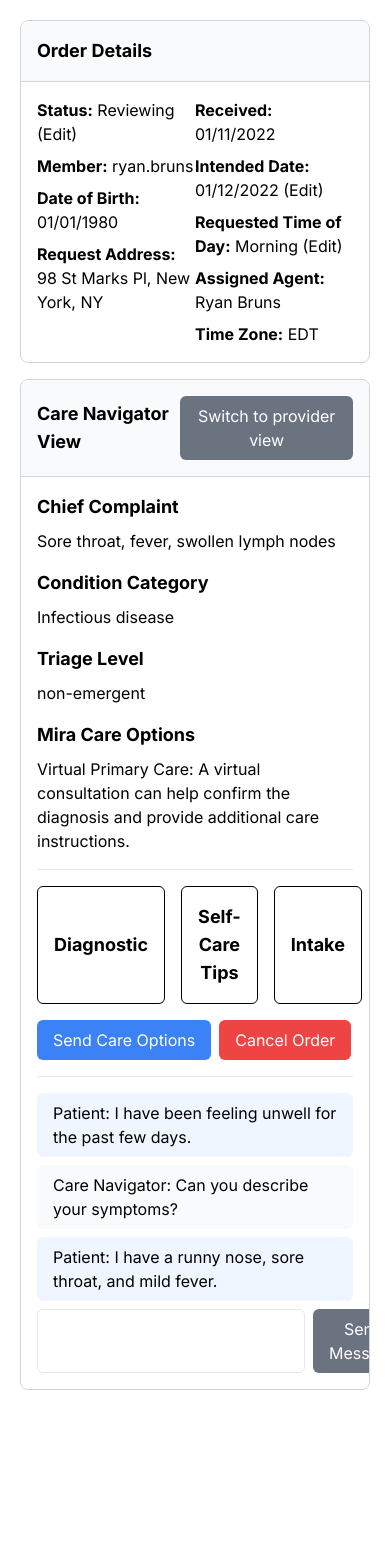
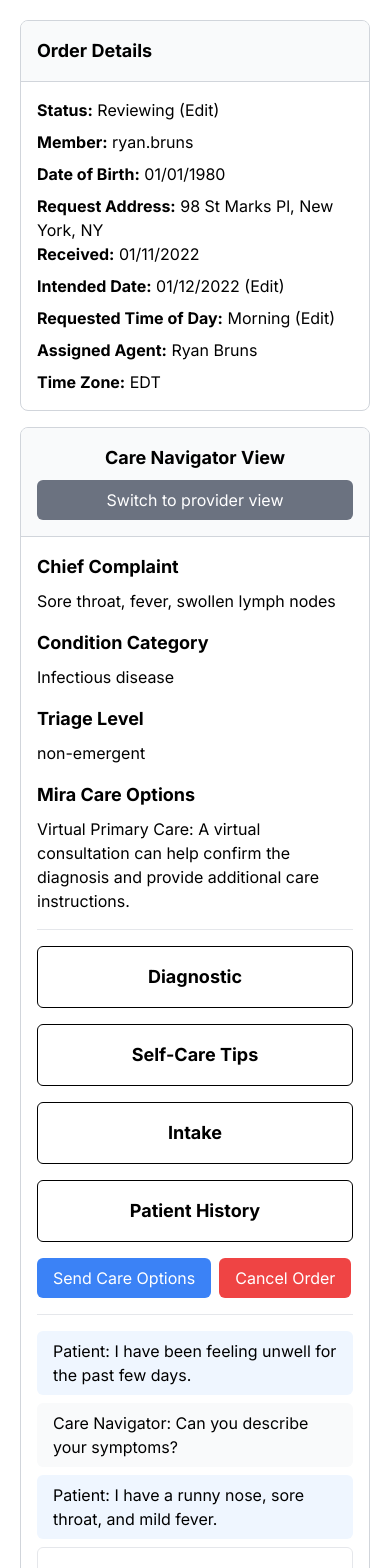
Before and after one commit to eduramme/order-page-project, a Next.js app: page /order in a window 390 px wide. Shown: the top 1568 px of the page. Before the commit the page ends 1410 px from the top, so only its background shows below. Built offline with nearby package versions, Linux system fonts and the light colour scheme.

Commit message:
responsive design

```diff
--- a/components/molecules/ChatComponent.tsx
+++ b/components/molecules/ChatComponent.tsx
@@ -10,7 +10,7 @@ export const ChatComponent = () => {
       <div className="px-4 py-2 bg-blue-50 rounded-md">
         Patient: I have a runny nose, sore throat, and mild fever.
       </div>
-      <div className="flex gap-2">
+      <div className="flex gap-2 flex-col sm:flex-row">
         <input
           className="flex-grow border-gray-200 border py-2 px-4 rounded-md"
           type="text"
--- a/components/organisms/CareNavigatorViewContent.tsx
+++ b/components/organisms/CareNavigatorViewContent.tsx
@@ -43,7 +43,7 @@ export const CareNavigatorViewContent = ({
       <div className="border-b border-gray-200" />
 
       <div className="w-full flex flex-col gap-4">
-        <div className="w-full flex gap-4 justify-evenly">
+        <div className="w-full flex flex-col md:flex-row gap-4 justify-evenly">
           <OrderInfoButton
             label="Diagnostic"
             isActive={showDiagnostic}
--- a/components/organisms/OrderDetailsSection.tsx
+++ b/components/organisms/OrderDetailsSection.tsx
@@ -4,7 +4,7 @@ export const OrderDetailsSection = () => {
       <div className="p-4 flex border-b border-gray-300 bg-gray-50">
         <h3 className="text-lg font-bold">Order Details</h3>
       </div>
-      <div className="p-4 grid grid-cols-2">
+      <div className="p-4 grid md:grid-cols-2 grid-cols-1">
         <div className="w-full flex flex-col gap-2">
           <p>
             <strong>Status:</strong> Reviewing (Edit)
--- a/components/organisms/OrderSection.tsx
+++ b/components/organisms/OrderSection.tsx
@@ -39,7 +39,7 @@ export const OrderSection = () => {
 
   return (
     <div className="w-full rounded-[8px] overflow-hidden border border-gray-300">
-      <div className="p-4 flex border-b border-gray-300 bg-gray-50 items-center justify-between">
+      <div className="p-4 flex flex-col gap-2 sm:flex-row border-b border-gray-300 bg-gray-50 items-center justify-between">
         <h3 className="text-lg font-bold">
           {viewType === ViewType.CareNavigator
             ? "Care Navigator View"
@@ -47,7 +47,7 @@ export const OrderSection = () => {
         </h3>
         <button
           onClick={handleSwitchView}
-          className="px-4 py-2 text-white bg-gray-500 hover:bg-gray-600 transition-colors duration-300 rounded-md"
+          className="px-4 py-2 w-full sm:w-auto text-white bg-gray-500 hover:bg-gray-600 transition-colors duration-300 rounded-md"
         >
           Switch to{" "}
           {viewType === ViewType.CareNavigator ? "provider" : "care navigator"}{" "}
--- a/components/organisms/ProviderViewContent.tsx
+++ b/components/organisms/ProviderViewContent.tsx
@@ -68,7 +68,7 @@ export const ProviderViewContent = ({
       <div className="border-b border-gray-200" />
 
       <div className="w-full flex flex-col gap-4">
-        <div className="w-full flex gap-4 justify-evenly">
+        <div className="w-full flex flex-col md:flex-row gap-4 justify-evenly">
           <OrderInfoButton
             label="Intake"
             isActive={isIntakeTabOpen}
```
